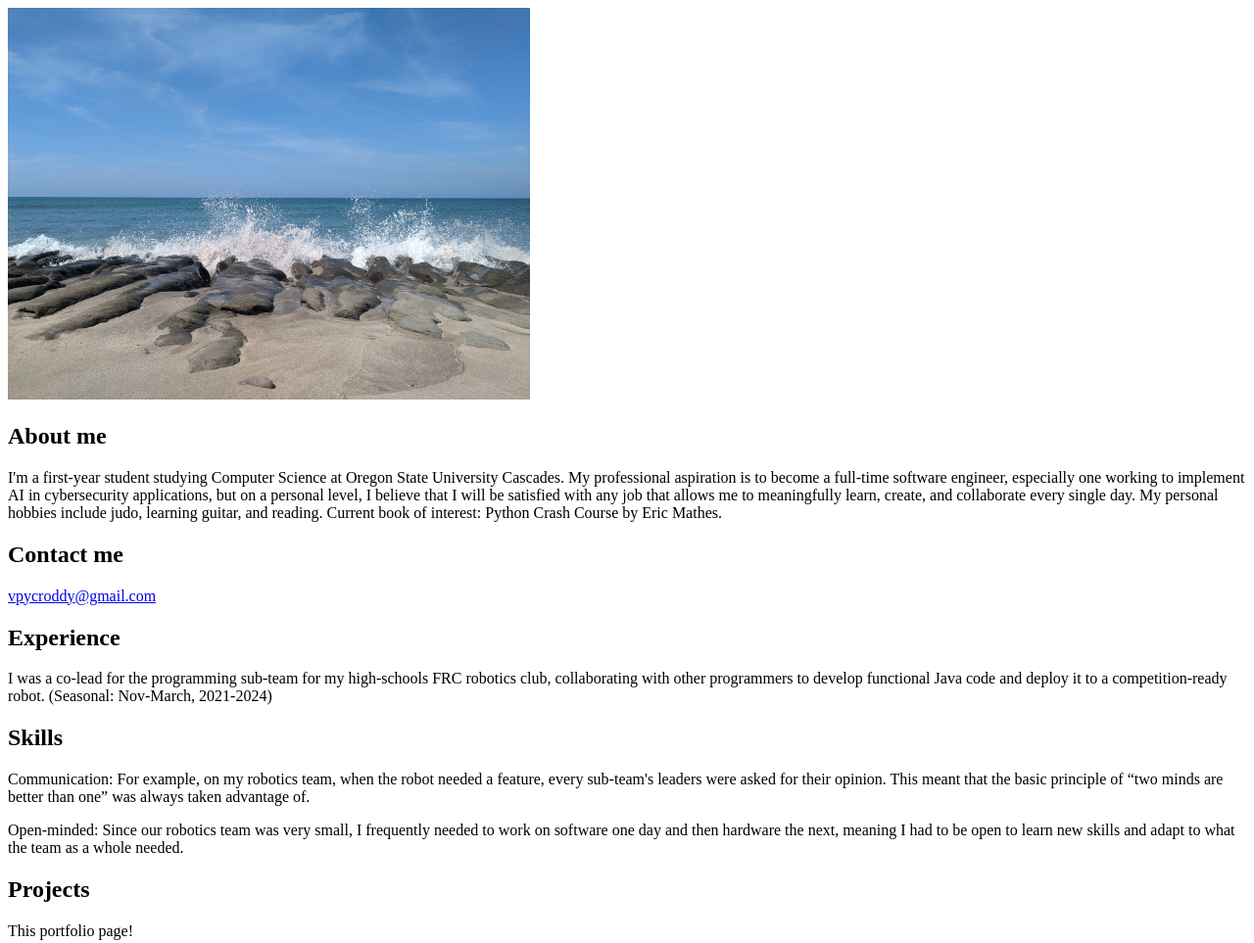
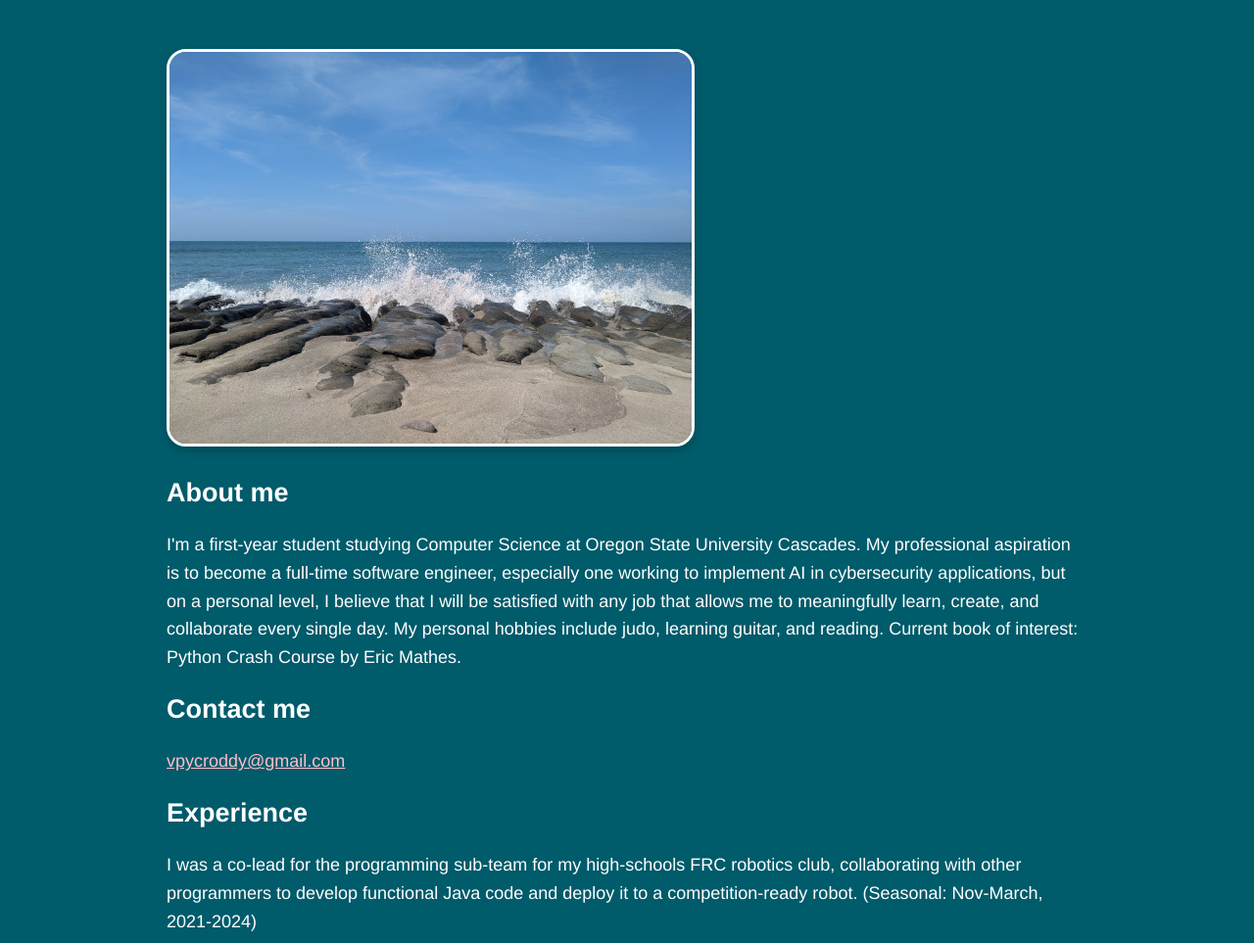
Before and after one commit to Game-GameEdition/Game-GameEdition.github.io, a plain HTML site: page index.html in a window 1280 px wide. Shown: the top 963 px of the page at 98% size. Drawn offline with Linux system fonts and the light colour scheme.

Commit message:
css is here!

```diff
--- /dev/null
+++ b/css/gpt_style.css
@@ -0,0 +1,73 @@
+/* All of this code was written by ChatGPT! */
+
+/* General body styling */
+body {
+    font-family: 'Arial', sans-serif;
+    line-height: 1.6;
+    background-color: #f4f4f4;
+    margin: 0;
+    padding: 20px;
+    color: #333;
+}
+
+/* Center the profile picture */
+#profilepic {
+    display: block;
+    margin: 0 auto 20px;
+    border-radius: 10px;
+    box-shadow: 0 4px 10px rgba(0, 0, 0, 0.1);
+}
+
+/* Headings styling */
+h2 {
+    color: #2c3e50;
+    border-bottom: 2px solid #2980b9;
+    padding-bottom: 5px;
+}
+
+/* Paragraph styling */
+p {
+    margin-bottom: 15px;
+    font-size: 1.1em;
+}
+
+/* Link styling */
+a {
+    color: #2980b9;
+    text-decoration: none;
+}
+
+a:hover {
+    text-decoration: underline;
+}
+
+/* Container styling for sections */
+div {
+    background: white;
+    border-radius: 8px;
+    padding: 15px;
+    margin-bottom: 20px;
+    box-shadow: 0 2px 5px rgba(0, 0, 0, 0.1);
+}
+
+/* Small icons styling */
+img {
+    vertical-align: middle;
+    margin-right: 5px;
+}
+
+/* Media query for responsiveness */
+@media (max-width: 600px) {
+    body {
+        padding: 10px;
+    }
+
+    #profilepic {
+        width: 100%;
+        height: auto;
+    }
+
+    h2 {
+        font-size: 1.5em;
+    }
+}
--- /dev/null
+++ b/css/style.css
@@ -0,0 +1,28 @@
+
+body {
+    background-color: #005b6b;
+    margin-top: 40px;
+    margin-left: auto;
+    margin-right: auto;
+    max-width: 940px;
+    font-family: Helvetica, sans-serif;
+    font-size: 18px;
+    line-height: 1.6;
+    color: #ffffff;
+    padding: 10px;
+}
+
+h1, h2, h3 {
+    line-height: 1.2;
+}
+
+a {
+    color: pink
+}
+
+#profilepic {
+    width: 533px;
+    border-radius: 20px;
+    border: 3px solid #ffffff;
+    box-shadow: 0 4px 8px rgba(0, 0, 0, 0.2);
+}
--- a/index.html
+++ b/index.html
@@ -3,12 +3,13 @@
 <!doctype html>
     <html>
         <head>
+            <link rel="stylesheet" href="css/style.css">
             <title>Victor's Portfoio Page!</title>
             <link rel="icon" type="image/png" href="images/favicon.png" />
         </head>
         <body>
             <div>
-                <img src="images/portfoliophoto.jpg" width="533" height="400"/>
+                <img id="profilepic" src="images/portfoliophoto.jpg" width="533" height="400"/>
             </div>
             <div>
                 <h2>About me</h2>
@@ -61,8 +62,7 @@
             <div>
                 <h2>My Repositories</h2>
                 <p>
-                    <a
-                        target="_blank" href="https://github.com/Game-GameEdition/Game-GameEdition.github.io">
+                    <a target="_blank" href="https://github.com/Game-GameEdition/Game-GameEdition.github.io">
                         <img src="images/github-logo.png" width="16" height="16"/>My personal repo!
                     </a>
                 </p>
```
